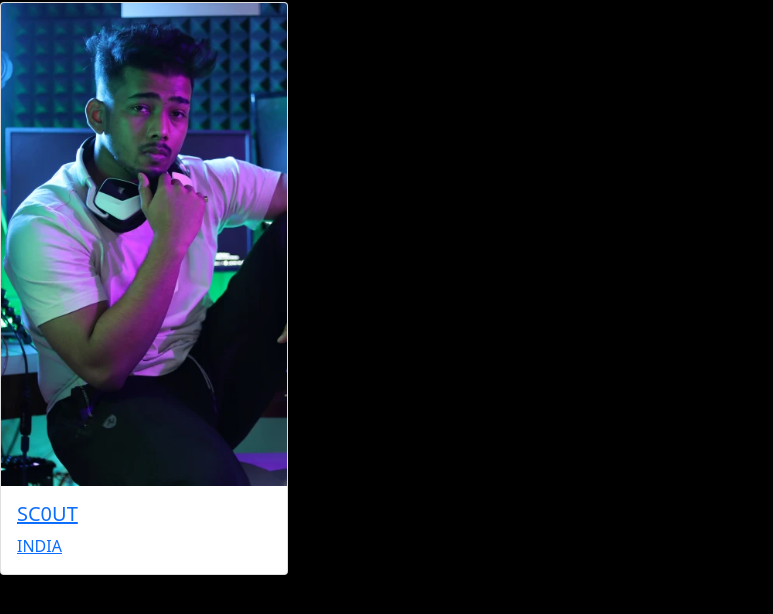
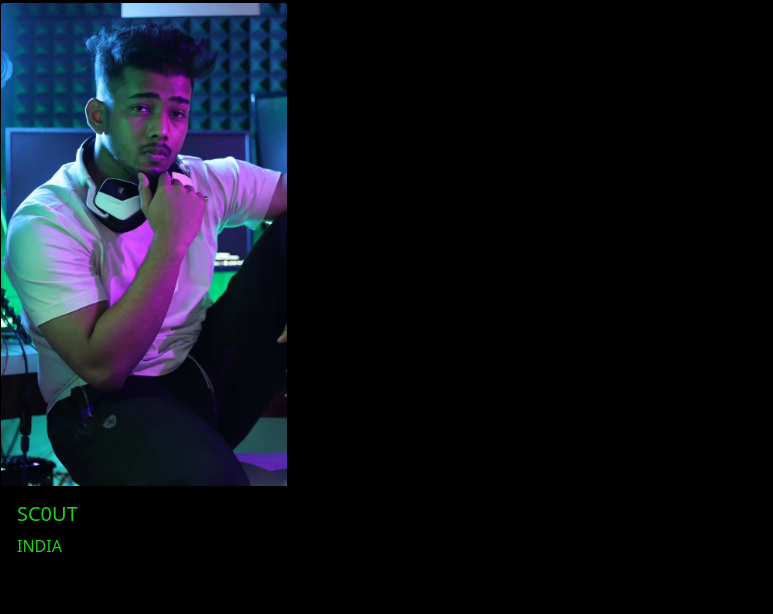
Before and after one commit to attilavamosi/Monsterprojektmunka, a plain HTML site: page gaming.html in a window 1280 px wide. Shown: the part 174-788 px from the top of the page, without its empty margins (0-773 px from the left). Drawn offline with nearby package versions, Linux system fonts and the light colour scheme.

Commit message:
raffaello

```diff
--- a/gaming.html
+++ b/gaming.html
@@ -41,15 +41,15 @@
 
   <h1 class="text-center">Profilok</h1>
 
-  <a href="https://www.monsterenergy.com/hu/hu/gaming/sc0ut" target="_blank">
     <div class="card kartya" style="width: 18rem;">
+      <a href="https://www.monsterenergy.com/hu/hu/gaming/sc0ut" target="_blank">
         <img src="scout.png" class="card-img-top" alt="...">
         <div class="card-body">
-            <h5 class="card-title">SC0UT</h5>
-          <p class="card-text">INDIA</p>
+            <h5 class="card-title kartya">SC0UT</h5>
+          <p class="card-text kartya">INDIA</p>
         </div>
+      </a>
       </div>
-  </a>
 
 
 
--- a/style.css
+++ b/style.css
@@ -135,3 +135,18 @@ z-index: -2;
 .hirlink:hover{
     text-transform: uppercase;
 }
+
+.kartya{
+background-color: black;
+color: rgb(28, 211, 28);
+}
+
+.kartya:hover{
+    background-color: rgb(28, 211, 28);
+    border: 3px solid rgb(28, 211, 28);
+    color: black;font-weight: bold;
+}
+
+a{
+    text-decoration: none;
+}
```
